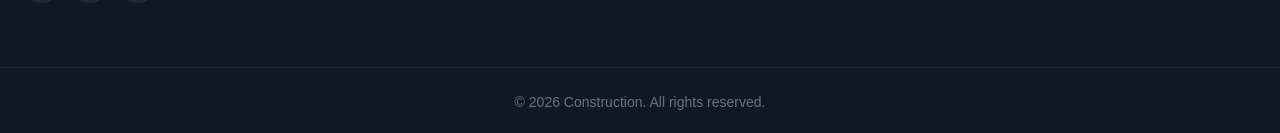
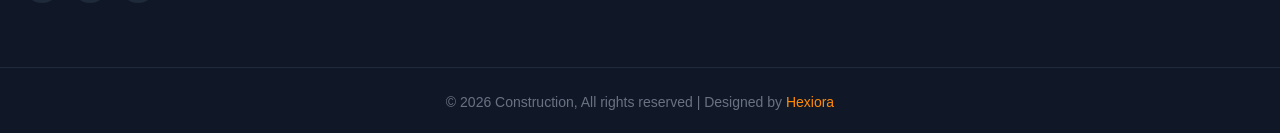
Before and after one commit to Mp8650/platinum-home-construction, a Next.js app: page / in a window 1280 px wide. Shown: the part 5197-5330 px from the top of the page. Built offline with nearby package versions, Linux system fonts and the light colour scheme.

Commit message:
changes done

```diff
--- a/src/components/layout/Footer.tsx
+++ b/src/components/layout/Footer.tsx
@@ -195,11 +195,19 @@ export default function Footer() {
         </div>
       </div>
 
-      <div className="border-t border-gray-800">
-        <div className="max-w-7xl mx-auto px-6 py-6 text-center text-gray-500 text-sm">
-          © {new Date().getFullYear()} Construction. All rights reserved.
-        </div>
-      </div>
+     <div className="border-t border-gray-800">
+  <div className="max-w-7xl mx-auto px-6 py-6 text-center text-gray-500 text-sm">
+    © {new Date().getFullYear()} Construction, All rights reserved | Designed by{" "}
+    <a
+      href="https://hexiora.com/"
+      target="_blank"
+      rel="noopener noreferrer"
+      className="text-orange-400 hover:text-orange-300 transition"
+    >
+      Hexiora
+    </a>
+  </div>
+</div>
     </footer>
   );
 }
```
